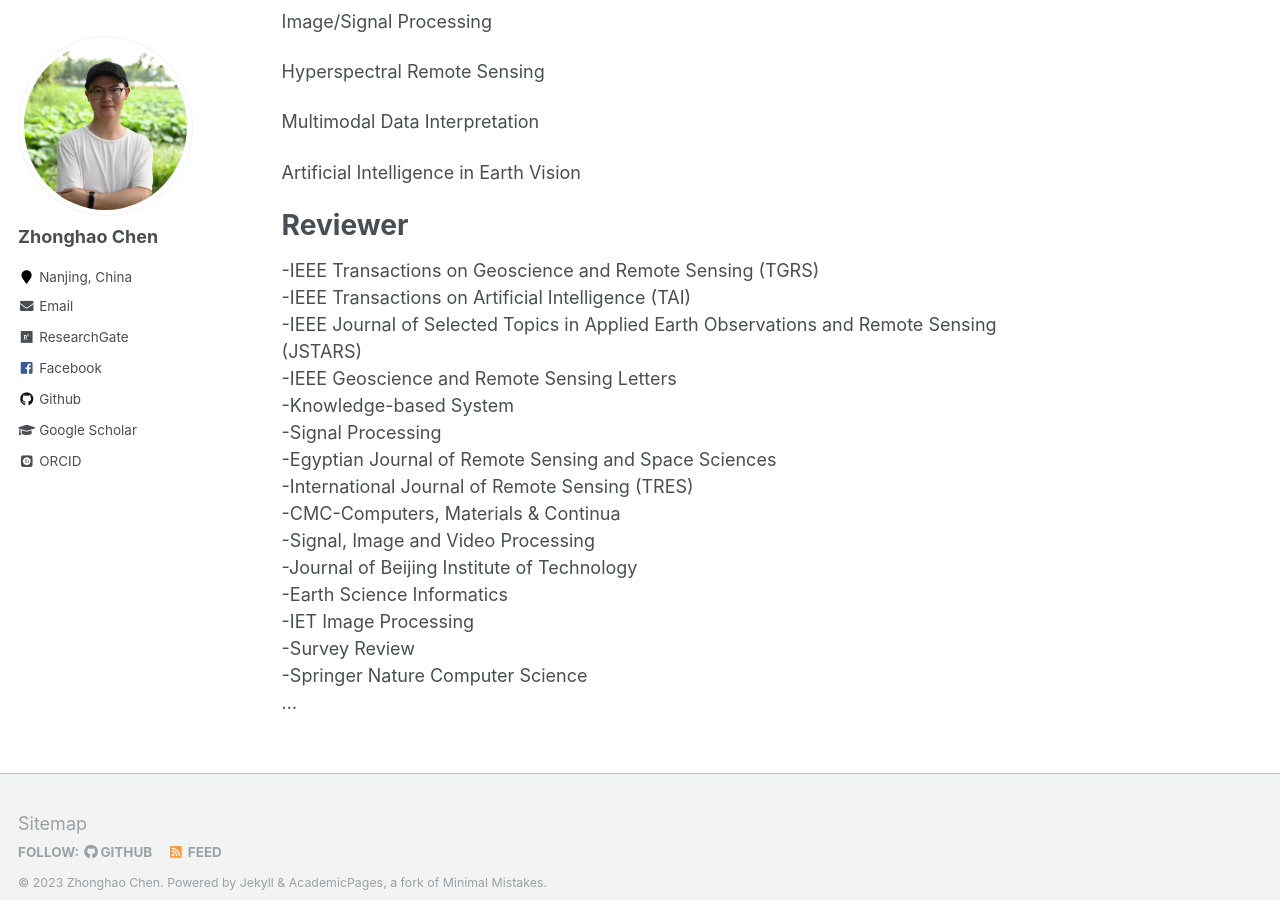
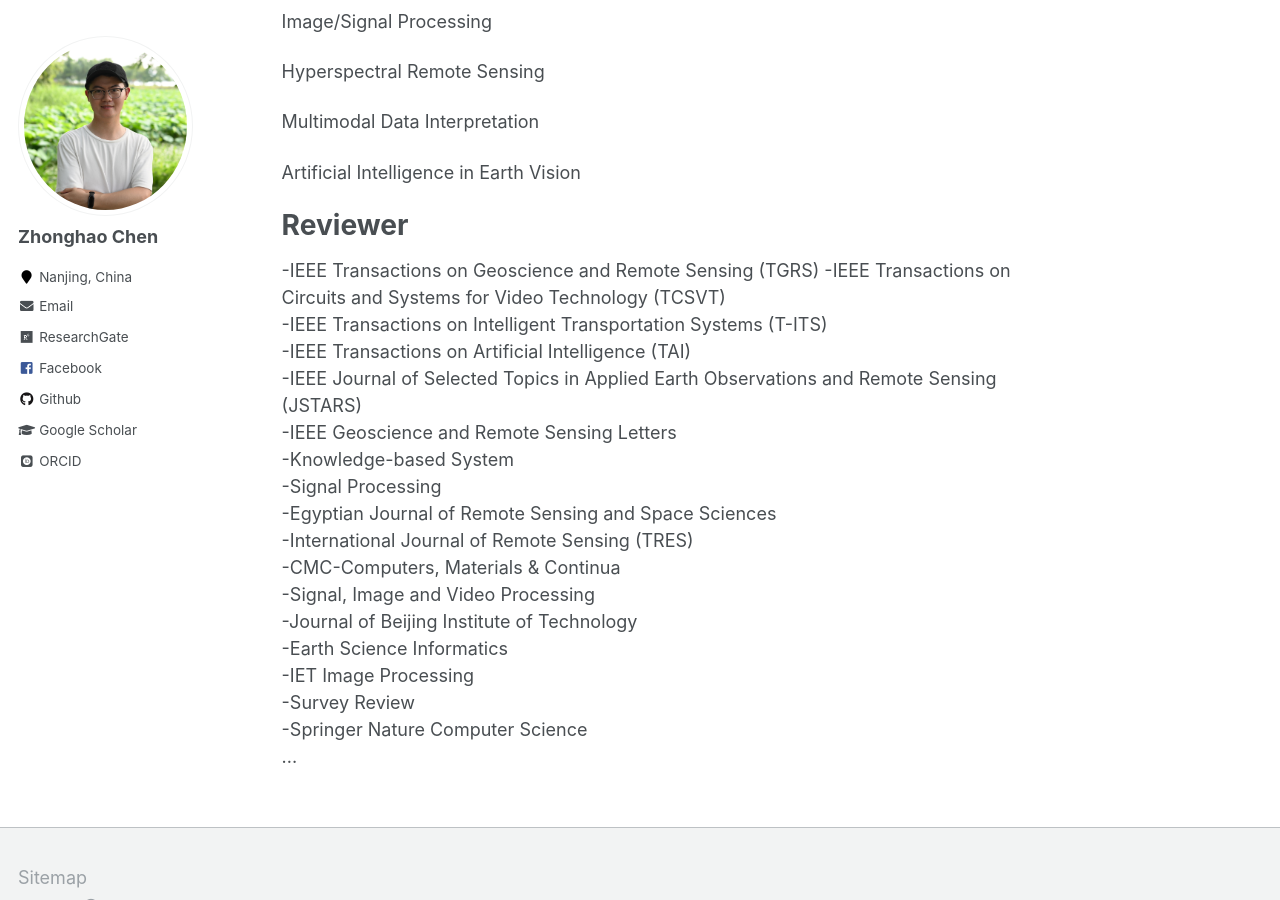
Before and after one commit to zhonghaochen/zhonghaochen.github.io, a Jekyll site: the page built from _pages/about.md, in a window 1280 px wide and 900 px high, scrolled down 510 px. Built offline with Jekyll 4.4.1, drawn with Linux system fonts in a browser that asks for light colours; some web fonts are replaced.

Commit message:
Update about.md

```diff
--- a/_pages/about.md
+++ b/_pages/about.md
@@ -31,7 +31,9 @@ Artificial Intelligence in Earth Vision
 
 Reviewer
 ======
--IEEE Transactions on Geoscience and Remote Sensing (TGRS)<br>
+-IEEE Transactions on Geoscience and Remote Sensing (TGRS)<be>
+-IEEE Transactions on Circuits and Systems for Video Technology (TCSVT)<br>
+-IEEE Transactions on Intelligent Transportation Systems (T-ITS)<br>
 -IEEE Transactions on Artificial Intelligence (TAI)<br>
 -IEEE Journal of Selected Topics in Applied Earth Observations and Remote Sensing (JSTARS)<br>
 -IEEE Geoscience and Remote Sensing Letters<br>
```
